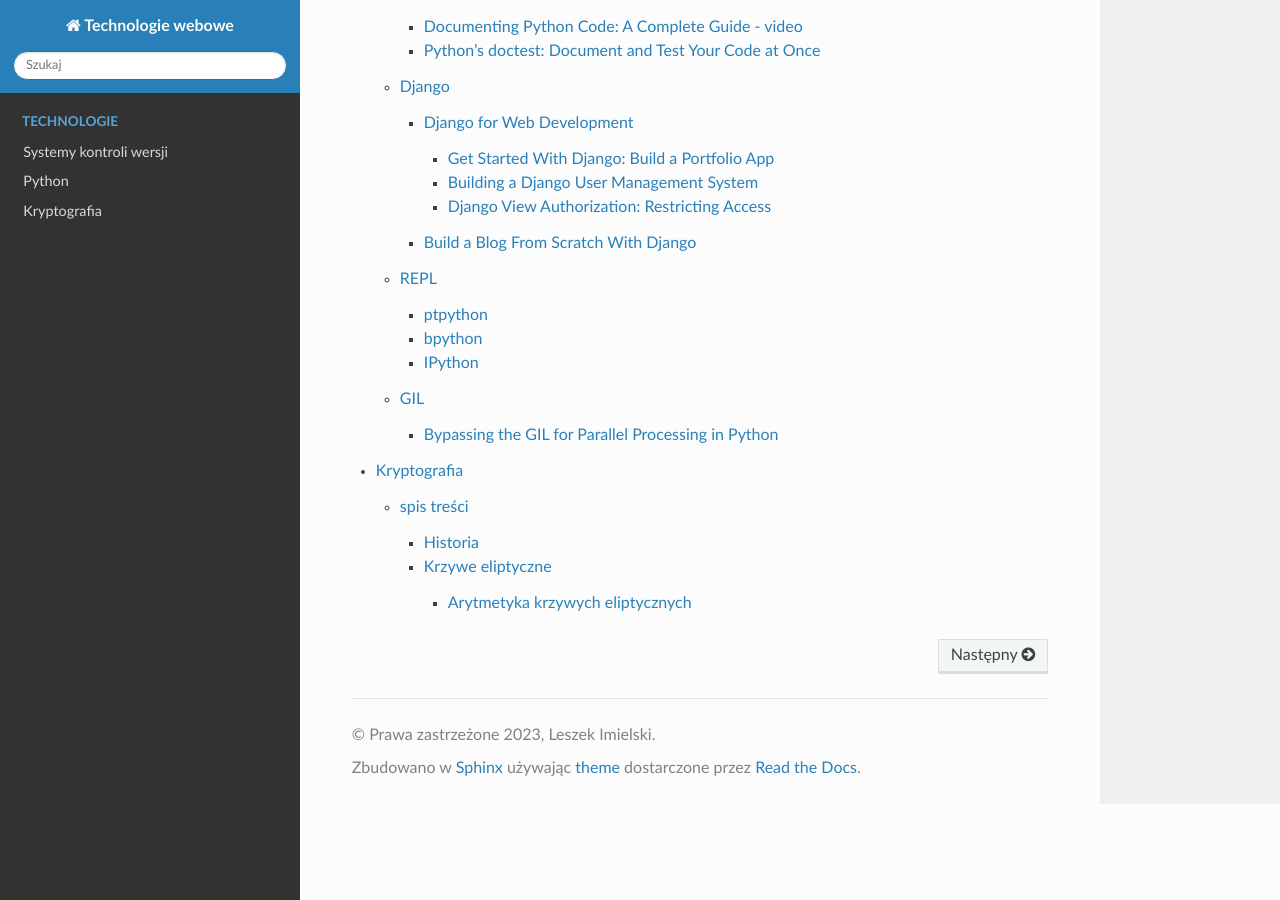
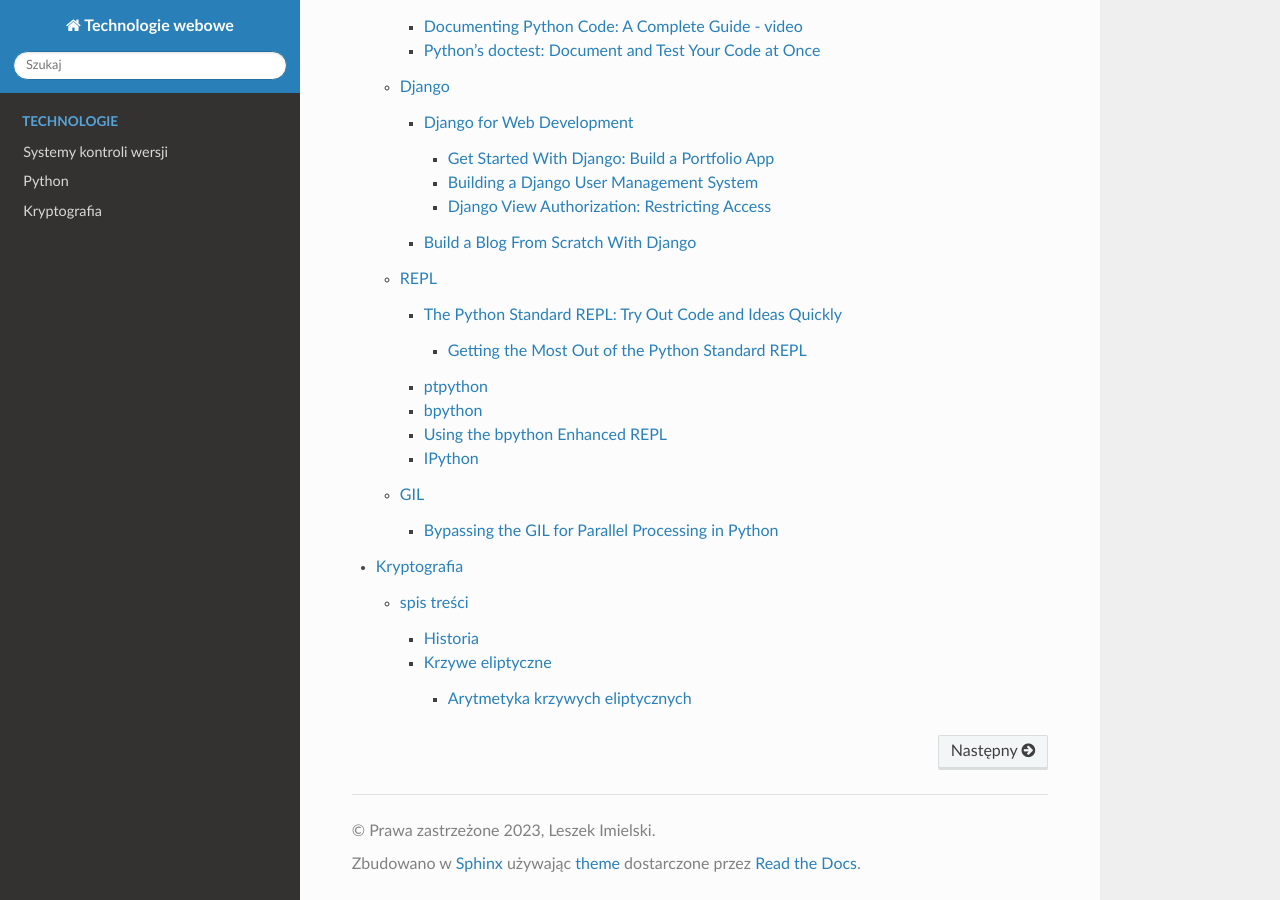
Before and after one commit to limielski/UsingSphinx, a Sphinx documentation site: the page built from docs/source/index.rst, in a window 1280 px wide and 900 px high, scrolled down 3625 px. Built offline with Sphinx 7.4.7 and the Read the Docs theme 2.0.0, drawn with Linux system fonts in a browser that asks for light colours.

Commit message:
add repl standard

```diff
--- a/docs/source/python/repl/index.rst
+++ b/docs/source/python/repl/index.rst
@@ -4,6 +4,8 @@ REPL
 .. toctree::
    :maxdepth: 2
 
+   repl-start0-0
    repl0-0
    repl1-0
+   repl1-1
    repl2-0
--- /dev/null
+++ b/docs/source/python/repl/repl-start0-0-video.rst
@@ -0,0 +1,6 @@
+Getting the Most Out of the Python Standard REPL
+================================================
+
+Darren Jones 11 Lessons  56m
+
+https://realpython.com/courses/python-repl/
--- /dev/null
+++ b/docs/source/python/repl/repl-start0-0.rst
@@ -0,0 +1,8 @@
+The Python Standard REPL: Try Out Code and Ideas Quickly
+========================================================
+
+https://realpython.com/python-repl/
+
+.. toctree::
+
+   repl-start0-0-video
--- a/docs/source/python/repl/repl1-0.rst
+++ b/docs/source/python/repl/repl1-0.rst
@@ -1,3 +1,5 @@
+.. _repl1-0:
+
 bpython
 =======
 
--- /dev/null
+++ b/docs/source/python/repl/repl1-1.rst
@@ -0,0 +1,22 @@
+Using the bpython Enhanced REPL
+===============================
+
+Darren Jones 14 Lessons  51m
+
+https://realpython.com/courses/using-bpython-enhanced-repl/?utm_source=notification_summary&utm_medium=email&utm_campaign=2023-10-31
+
+see: :ref:`repl1-0`
+
+he standard Python interpreter lets you run scripts from files or interactively execute code on the fly in a so-called read-evaluate-print loop (REPL). While this is a powerful tool for exploring the language and discovering its libraries through instant feedback on your code inputs, the default REPL shipped with Python has several limitations. Luckily, alternatives like bpython offer a much more programmer-friendly and convenient experience.
+
+You can use bpython to experiment with your code or quickly test an idea without switching contexts between different programs, just like in an integrated development environment (IDE). In addition, bpython may be a valuable teaching tool in either a virtual or physical classroom.
+
+In this course, you’ll learn how to:
+
+* Install and use bpython as your alternative Python REPL
+* Boost your productivity thanks to bpython’s unique features
+* Tweak bpython’s configuration and its color theme
+* Use common keyboard shortcuts to code more quickly
+* Contribute to bpython’s open-source project on GitHub
+
+Before starting this course, make sure you’re already familiar with Python basics and know how to start the standard Python REPL in the command line. In addition, you should be able to install packages with pip, ideally into a virtual environment.
```
